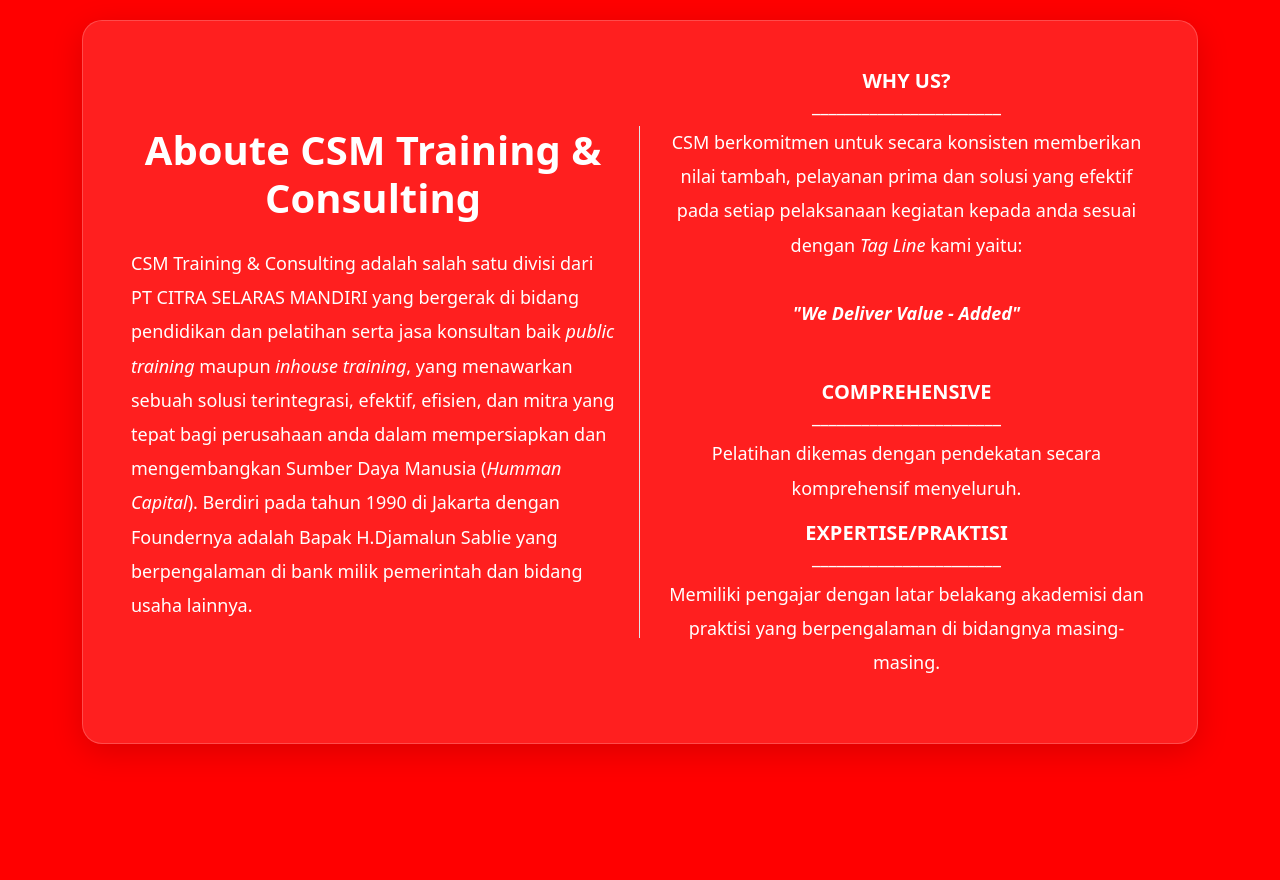
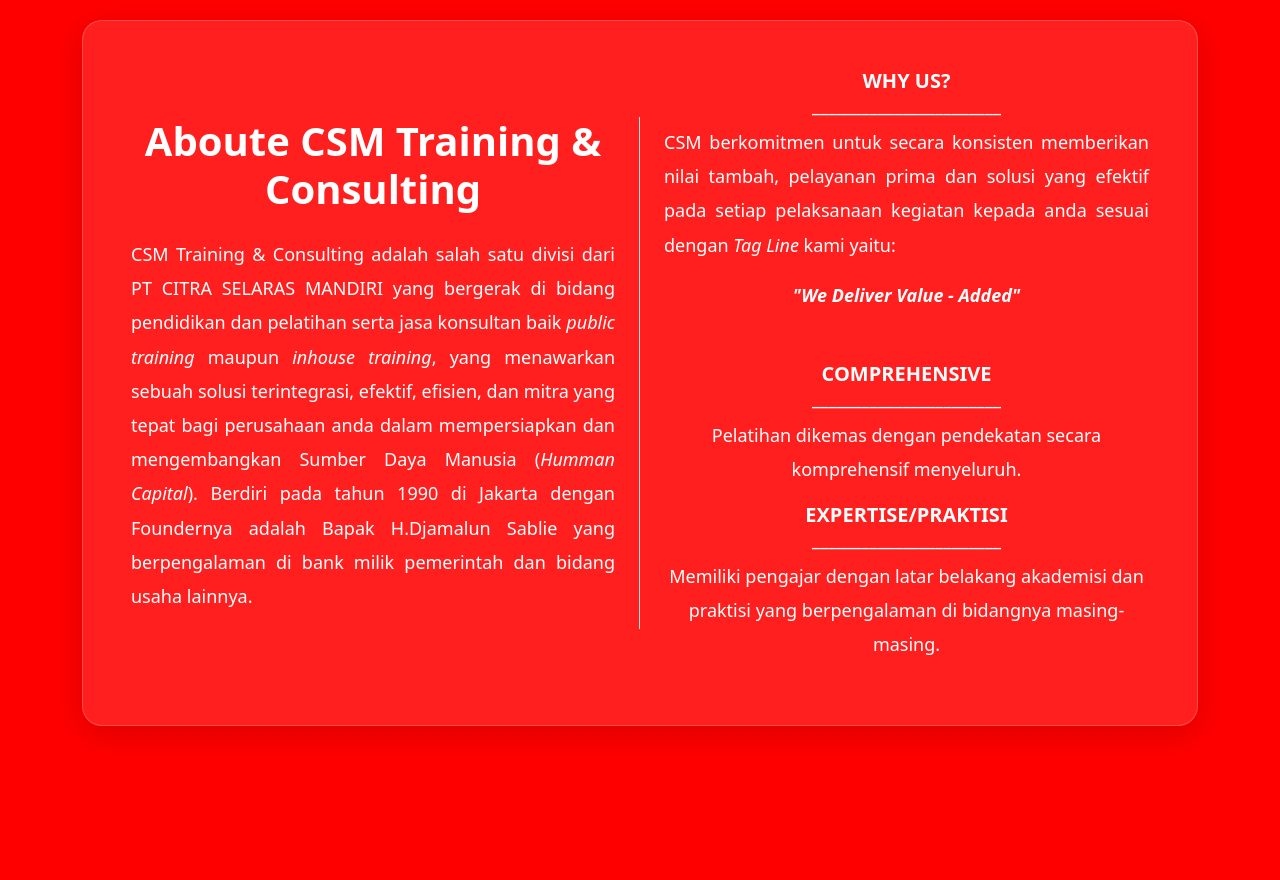
Before and after one commit to yusupseptiana/CSM, a React (Create React App) app in the folder frontend/: page / in a window 1280 px wide. Shown: the part 1000-1880 px from the top of the page. Built offline with nearby package versions, Linux system fonts and the light colour scheme; no server answers.

Commit message:
update text-align

```diff
--- a/frontend/src/Home.js
+++ b/frontend/src/Home.js
@@ -181,7 +181,8 @@
                   className="text-white"
                   style={{
                     fontSize: "18px",
-                    lineHeight: "1.9"
+                    lineHeight: "1.9",
+                    textAlign: "justify"
                   }}
                 >
                   CSM Training & Consulting adalah salah satu divisi dari PT CITRA SELARAS MANDIRI yang bergerak di bidang pendidikan dan pelatihan serta jasa konsultan baik <i>public  training</i> maupun <i>inhouse training</i>, yang menawarkan sebuah solusi terintegrasi, efektif, efisien, dan mitra yang tepat bagi perusahaan anda dalam mempersiapkan dan mengembangkan Sumber Daya Manusia (<i>Humman Capital</i>). Berdiri pada tahun 1990 di Jakarta dengan Foundernya adalah Bapak H.Djamalun Sablie yang berpengalaman di bank milik pemerintah dan bidang usaha lainnya.
@@ -205,15 +206,23 @@
                   className="text-white"
                   style={{
                     fontSize: "18px",
-                    lineHeight: "1.9"
+                    lineHeight: "1.9",
+                    textAlign: "justify"
                   }}
                 >
                   CSM berkomitmen untuk secara konsisten memberikan nilai tambah, pelayanan prima dan solusi yang efektif pada setiap pelaksanaan kegiatan kepada anda sesuai dengan <i>Tag Line</i> kami yaitu:
-                  <br/><br/>
+                  </p>
+
+                  <p
+                    className="text-white"
+                    style={{
+                      fontSize: "18px",
+                      lineHeight: "1.9",
+                    }}
+                  >
                   <strong><i>"We Deliver Value - Added"</i></strong>
                   <br/><br/>
-
-                </p>
+                  </p>
 
                 <h3
                   className="fw-bold text-white mb-2 text-center"
```
